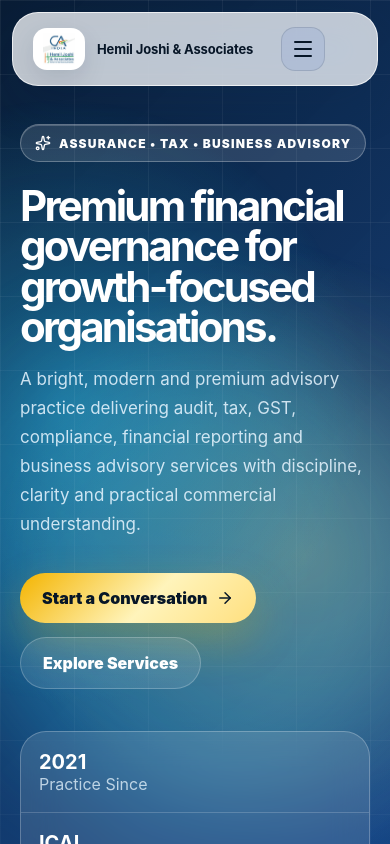
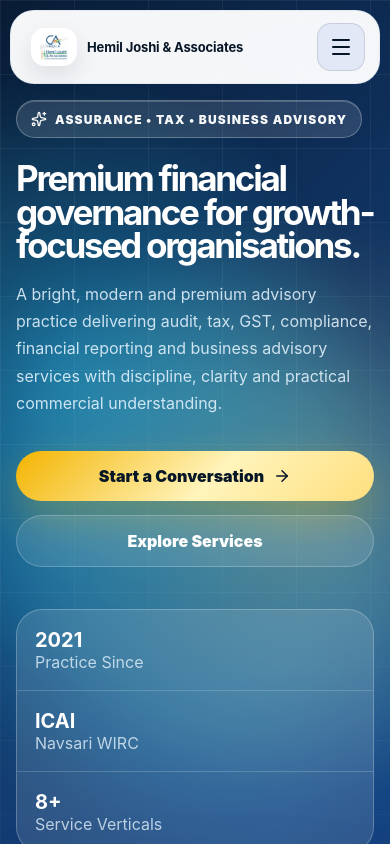
Before and after one commit to haranovaecosolutions/HJA, a React (Vite) app: page / in a window 390 px wide. Shown: the top 844 px of the page. Built offline with nearby package versions, Linux system fonts and the light colour scheme.

Commit message:
Fix responsive mobile layout and header transparency for all screen sizes

```diff
--- a/src/App.jsx
+++ b/src/App.jsx
@@ -141,7 +141,7 @@ function scrollTo(id) {
 function Header() {
   const [open, setOpen] = useState(false);
   const { scrollY } = useScroll();
-  const headerBg = useTransform(scrollY, [0, 80], ['rgba(255, 255, 255, 0.74)', 'rgba(255, 255, 255, 0.94)']);
+  const headerBg = useTransform(scrollY, [0, 80], ['rgba(255, 255, 255, 0.96)', 'rgba(255, 255, 255, 0.98)']);
 
   return (
     <motion.header className="site-header" style={{ background: headerBg }}>
--- a/src/styles.css
+++ b/src/styles.css
@@ -38,16 +38,19 @@ a { color: inherit; text-decoration: none; }
 .site-header {
   position: fixed;
   inset: 16px clamp(16px, 4vw, 56px) auto;
-  z-index: 50;
-  min-height: 74px;
+  z-index: 60;
+  width: min(100%, calc(100vw - 32px));
+  max-width: 1380px;
   display: flex;
   align-items: center;
-  gap: 22px;
-  padding: 12px 14px;
-  border: 1px solid rgba(255, 255, 255, 0.72);
+  justify-content: space-between;
+  gap: 18px;
+  padding: 12px 16px;
+  border: 1px solid rgba(255, 255, 255, 0.82);
   border-radius: 999px;
   box-shadow: 0 18px 50px rgba(13, 41, 76, 0.14);
-  backdrop-filter: blur(22px) saturate(145%);
+  backdrop-filter: blur(24px) saturate(160%);
+  background: rgba(255, 255, 255, 0.84);
 }
 .brand {
   display: flex;
@@ -56,7 +59,7 @@ a { color: inherit; text-decoration: none; }
   border: 0;
   background: transparent;
   color: var(--ink);
-  min-width: 250px;
+  min-width: 220px;
 }
 .brand img {
   width: 52px;
@@ -74,14 +77,16 @@ a { color: inherit; text-decoration: none; }
   flex: 1;
   display: flex;
   justify-content: center;
-  gap: 6px;
+  gap: 8px;
+  flex-wrap: wrap;
+  align-items: center;
 }
 .desktop-nav button {
   border: 0;
   background: transparent;
   color: #314964;
   font-weight: 850;
-  padding: 12px 14px;
+  padding: 10px 14px;
   border-radius: 999px;
   transition: 0.22s ease;
 }
@@ -616,30 +621,73 @@ footer p { margin: 4px 0 0; }
   .hero-top { grid-template-columns: 1fr; }
 }
 @media (max-width: 860px) {
-  .site-header { inset: 12px 12px auto; border-radius: 26px; }
+  .site-header {
+    inset: 10px 10px auto;
+    width: calc(100% - 20px);
+    max-width: none;
+    padding: 12px 14px;
+    border-radius: 24px;
+    background: rgba(255, 255, 255, 0.96) !important;
+    border: 1px solid rgba(227, 232, 242, 0.95);
+  }
+  .brand {
+    min-width: auto;
+    gap: 10px;
+  }
+  .brand img {
+    width: 46px;
+    height: 38px;
+  }
   .desktop-nav, .nav-cta { display: none; }
-  .menu-btn { display: grid; place-items: center; border: 1px solid var(--line); background: rgba(29,78,216,0.08); color: var(--ink); border-radius: 14px; width: 44px; height: 44px; }
-  .mobile-menu { position: fixed; inset: 0; background: rgba(0,0,0,0.48); backdrop-filter: blur(10px); display: flex; justify-content: flex-end; }
-  .mobile-panel { width: min(360px, 86vw); height: 100%; background: #ffffff; border-left: 1px solid var(--line); padding: 26px; display: grid; align-content: start; gap: 12px; }
-  .mobile-panel button, .mobile-panel a { color: var(--ink); text-align: left; padding: 14px; border-radius: 16px; border: 1px solid var(--line); background: rgba(29,78,216,0.05); }
-  .close-btn { display: grid !important; place-items: center; margin-left: auto; width: 44px; height: 44px; }
+  .menu-btn {
+    display: grid;
+    place-items: center;
+    border: 1px solid var(--line);
+    background: rgba(29,78,216,0.08);
+    color: var(--ink);
+    border-radius: 14px;
+    width: 48px;
+    height: 48px;
+  }
+  .mobile-menu { position: fixed; inset: 0; background: rgba(0,0,0,0.45); backdrop-filter: blur(12px); display: flex; justify-content: flex-end; }
+  .mobile-panel { width: min(360px, 86vw); max-width: 100%; height: 100%; background: #ffffff; border-left: 1px solid var(--line); padding: 24px 20px; display: grid; align-content: start; gap: 14px; overflow-y: auto; }
+  .mobile-panel button,
+  .mobile-panel a {
+    display: block;
+    width: 100%;
+    color: var(--ink);
+    text-align: left;
+    padding: 14px 18px;
+    border-radius: 16px;
+    border: 1px solid var(--line);
+    background: rgba(29,78,216,0.05);
+  }
+  .mobile-panel a.nav-cta {
+    background: linear-gradient(135deg, var(--gold), #fff0a9);
+    border-color: transparent;
+    color: #071627;
+  }
+  .close-btn { display: grid !important; place-items: center; margin-left: auto; width: 44px; height: 44px; border: 1px solid var(--line); background: #fff; }
   .trust-strip, .split-section, .two-col, .proof-section, .contact-section { grid-template-columns: 1fr; }
   .industry-cloud { grid-template-columns: repeat(2, minmax(0, 1fr)); }
   .hero-top { grid-template-columns: 1fr; }
   footer { flex-direction: column; }
 }
 @media (max-width: 600px) {
-  .hero { padding-top: 124px; }
+  .hero { padding: 100px 16px 72px; }
   .brand { min-width: auto; }
   .brand strong { font-size: 13px; }
   .brand small { display: none; }
-  .hero h1 { font-size: 42px; }
-  .profile-shell { min-height: 360px; }
-  .profile-img { width: min(78%, 285px); height: 330px; }
+  .hero h1 { font-size: clamp(34px, 9vw, 42px); }
+  .hero-copy p { font-size: 16px; }
+  .hero-actions { flex-direction: column; align-items: stretch; }
+  .primary-btn, .ghost-btn { width: 100%; }
+  .profile-shell { min-height: 300px; }
+  .profile-img { width: min(82%, 260px); height: 300px; }
   .trust-strip, .service-grid, .strength-grid, .industry-cloud, .contact-form { grid-template-columns: 1fr; }
   .trust-strip span { border-right: 0; border-bottom: 1px solid rgba(255,255,255,0.18); }
   .trust-strip span:last-child { border-bottom: 0; }
-  .section { padding: 72px 18px; }
+  .section { padding: 60px 16px; }
 }
 
 .partner-credential-logo {
```
